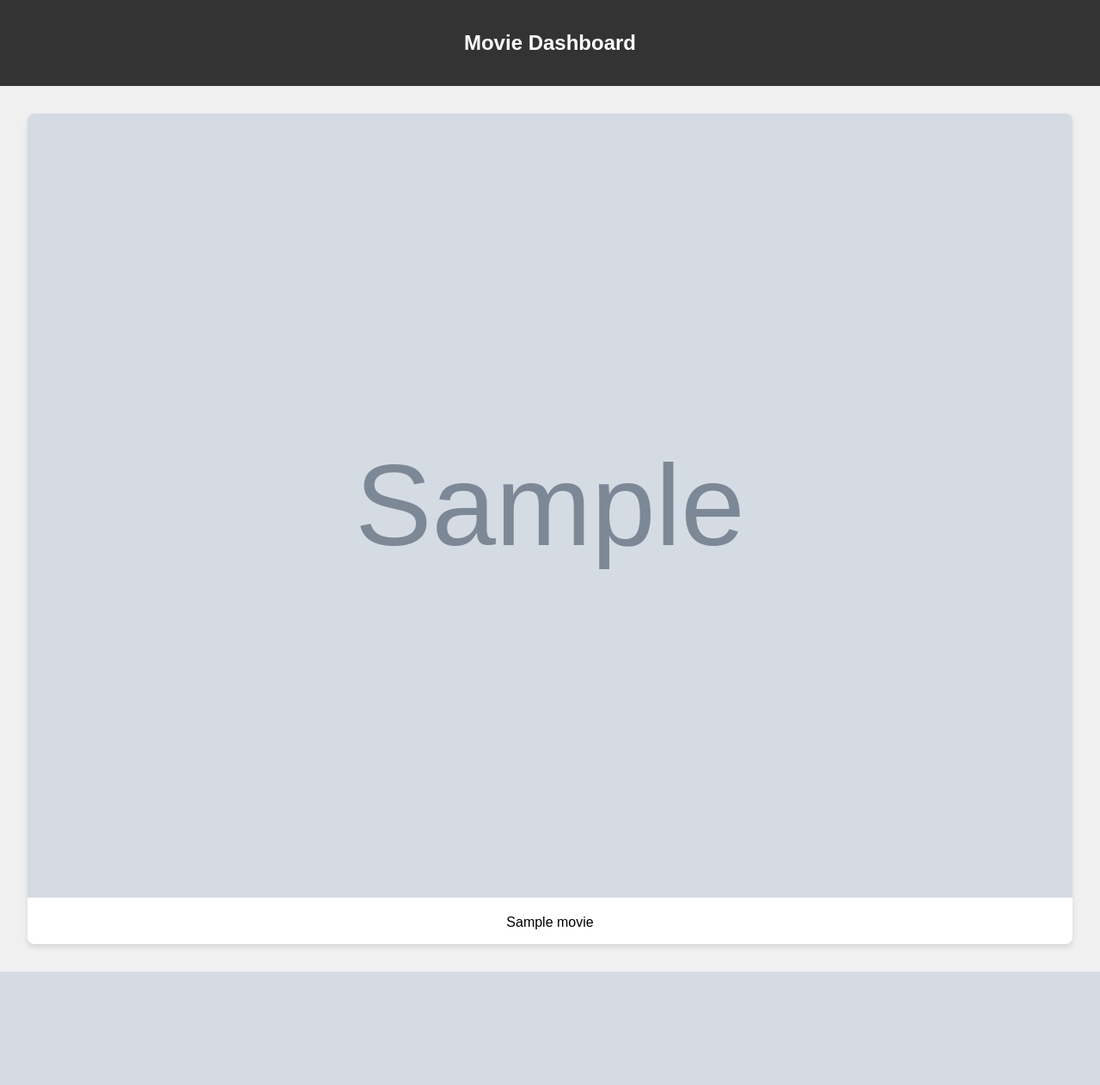
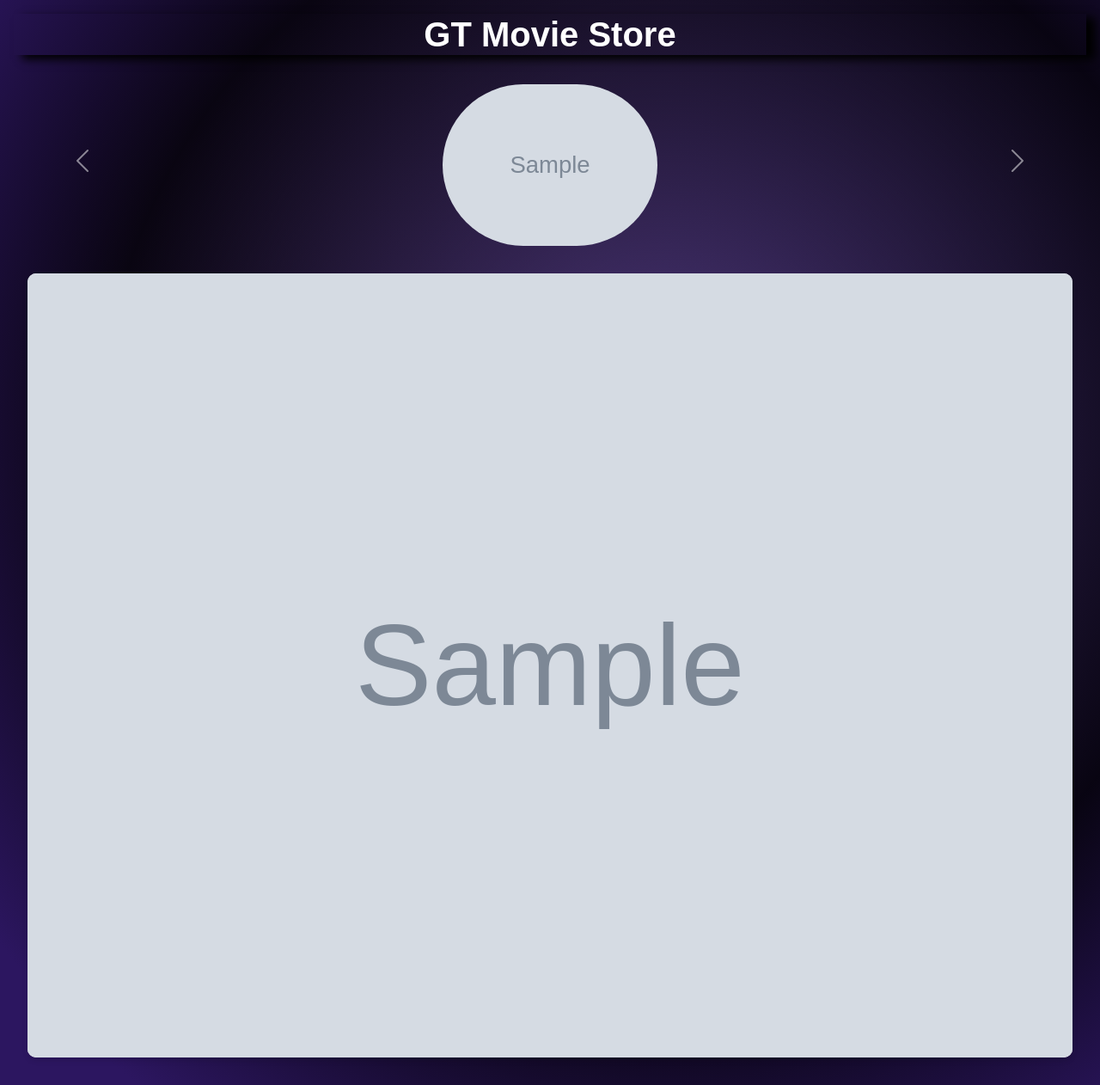
Before and after one commit to k3sharma/2340_Team2_Project1, a Django app: template dashboard/templates/dashboard/movies.html in a window 1280 px wide. Shown: the whole page at 86% size. Before the commit the page ends 1130 px from the top, so only its background shows below. Run offline with Django 5.2, Linux system fonts and the light colour scheme; the template is opened without the code that fills it: most values are stand-ins (such as "Sample title", 1, 10 or a date in 2020); grey boxes marked "Sample" are stand-in pictures.

Commit message:
feat: add Bootstrap CSS styling

```diff
--- a/dashboard/templates/dashboard/movies.html
+++ b/dashboard/templates/dashboard/movies.html
@@ -2,17 +2,17 @@
 <html lang="en">
 <head>
     <meta charset="UTF-8">
-    <meta name="viewport" content="width=device-width, initial-scale=1.0">
-    <title>Movie Dashboard</title>
+    <meta name="viewport" content="width=device-width, initial-scale=1">
+    <link href="https://cdn.jsdelivr.net/npm/bootstrap@5.3.3/dist/css/bootstrap.min.css" rel="stylesheet" integrity="sha384-QWTKZyjpPEjISv5WaRU9OFeRpok6YctnYmDr5pNlyT2bRjXh0JMhjY6hW+ALEwIH" crossorigin="anonymous">
+    <title>GT Movie Store</title>
     <style>
         body {
             font-family: Arial, sans-serif;
-            background-color: #f0f0f0;
-            padding: 0;
-            margin: 0;
+            background: radial-gradient(circle at 60% 40%, rgba(255, 255, 255, 0.1) 10%, rgba(0, 0, 0, 0.8) 60%, #2c1660 90%),
+            linear-gradient(to right, #301957, #2a1659);
+
         }
         nav {
-            background-color: #333;
             color: white;
             padding: 1rem;
             text-align: center;
@@ -22,27 +22,93 @@
             grid-template-columns: repeat(auto-fit, minmax(200px, 1fr));
             gap: 1rem;
             padding: 2rem;
+            max-width: 1500px;
+            margin: 0 auto;
         }
         .movie-card {
+            transition: transform 0.3s ease, filter 0.3s ease, opacity 0.2s ease;
             background-color: white;
-            border-radius: 8px;
+            border-radius: 10px;
             overflow: hidden;
             box-shadow: 0 4px 6px rgba(0, 0, 0, 0.1);
-            text-align: center;
+            opacity: 1;
+        }
+        .movie-card:hover {
+            transform: scale(1.065);
+            z-index: 1;
         }
         .movie-card img {
             width: 100%;
-            height: auto;
+            height: 100%;
         }
         .movie-title {
-            padding: 1rem;
+            position: absolute;
+            overflow: hidden;
+            bottom: 20px;
+            font-size: 1.15rem;
+            color: white;
+            font-weight: bold;
+            text-wrap: balance;
+            background:linear-gradient(to bottom, rgba(0,0,0,0) 0%, rgba(0,0,0,0.4) 70%);
+            display: -webkit-box;
+           -webkit-line-clamp: 2;
+                   line-clamp: 2;
+           -webkit-box-orient: vertical;
+            -webkit-backdrop-filter: blur(4px);
+            backdrop-filter: blur(4px);
+            text-align: center;
+            left: 10px;
+            opacity: 0;
+            transition: opacity 0.3s ease;
+            width: 90%;
+            z-index: 2;
+        }
+        .movie-card:hover .movie-title {
+            opacity: 1;
+        }
+        .image-wrapper {
+            max-width: 250px;
+            overflow: hidden;
+            border-radius: 350px;
+            margin: 0 auto;
         }
     </style>
 </head>
 <body>
     <nav>
-        <h1>Movie Dashboard</h1>
+        <h1 style = "box-shadow: 10px 5px 10px black; font-family: sans-serif; font-weight: bold;">GT Movie Store</h1>
     </nav>
+    {%  if movies %}
+        <div id="popularMoviesCarousel" class="carousel slide" data-bs-ride="carousel" style = "padding-top: 10px; margin: 0 auto; max-width: 1400px">
+            <div class="carousel-inner">
+              <div class="carousel-item active">
+                  <div class = "image-wrapper">
+                      <img src="{{ image_base_url }}{{ movies.0.poster_path }}" class="d-block w-100" alt="{{ movies.0.title }}">
+                  </div>
+            </div>
+            <div class="carousel-item">
+                <div class = "image-wrapper">
+                    <img src="{{ image_base_url }}{{ movies.1.poster_path }}" class="d-block w-100" alt="{{ movies.1.title }}">
+                </div>
+            </div>
+            <div class="carousel-item">
+                <div class = "image-wrapper">
+                    <img src="{{ image_base_url }}{{ movies.2.poster_path }}" class="d-block w-100" alt="{{ movies.2.title }}">
+                </div>
+            </div>
+          </div>
+          <button class="carousel-control-prev" type="button" data-bs-target="#popularMoviesCarousel" data-bs-slide="prev">
+              <span class="carousel-control-prev-icon" aria-hidden="true"></span>
+              <span class="visually-hidden">Previous</span>
+          </button>
+          <button class="carousel-control-next" type="button" data-bs-target="#popularMoviesCarousel" data-bs-slide="next">
+              <span class="carousel-control-next-icon" aria-hidden="true"></span>
+              <span class="visually-hidden">Next</span>
+          </button>
+        </div>
+    {% else %}
+        <p>No movies available.</p>
+    {% endif %}
     <div class="movies-container">
         {% for movie in movies %}
             <div class="movie-card">
@@ -53,5 +119,6 @@
             <p>No movies available.</p>
         {% endfor %}
     </div>
+     <script src="https://cdn.jsdelivr.net/npm/bootstrap@5.3.3/dist/js/bootstrap.bundle.min.js" integrity="sha384-YvpcrYf0tY3lHB60NNkmXc5s9fDVZLESaAA55NDzOxhy9GkcIdslK1eN7N6jIeHz" crossorigin="anonymous"></script>
 </body>
 </html>
```
